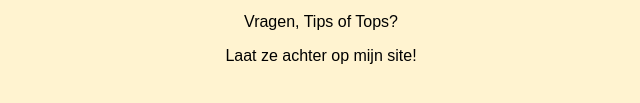
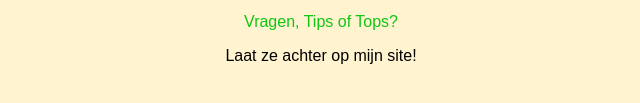
Before and after one commit to emmadegraaf/website-werkstuk-software-ontwikkeling, a plain HTML site: page index.html in a window 1280 px wide. Shown: the part 321-424 px from the top of the page, without its empty margins (319-959 px from the left). Drawn offline with Linux system fonts and the light colour scheme.

Commit message:
kleur van paragraaf veranderd

```diff
--- a/style.css
+++ b/style.css
@@ -14,6 +14,6 @@
      width: 500px;
  }
 
- p {
-     color #FFF;
+ p {font-size: 1rem;
+     color:#12c512;
  }
```
